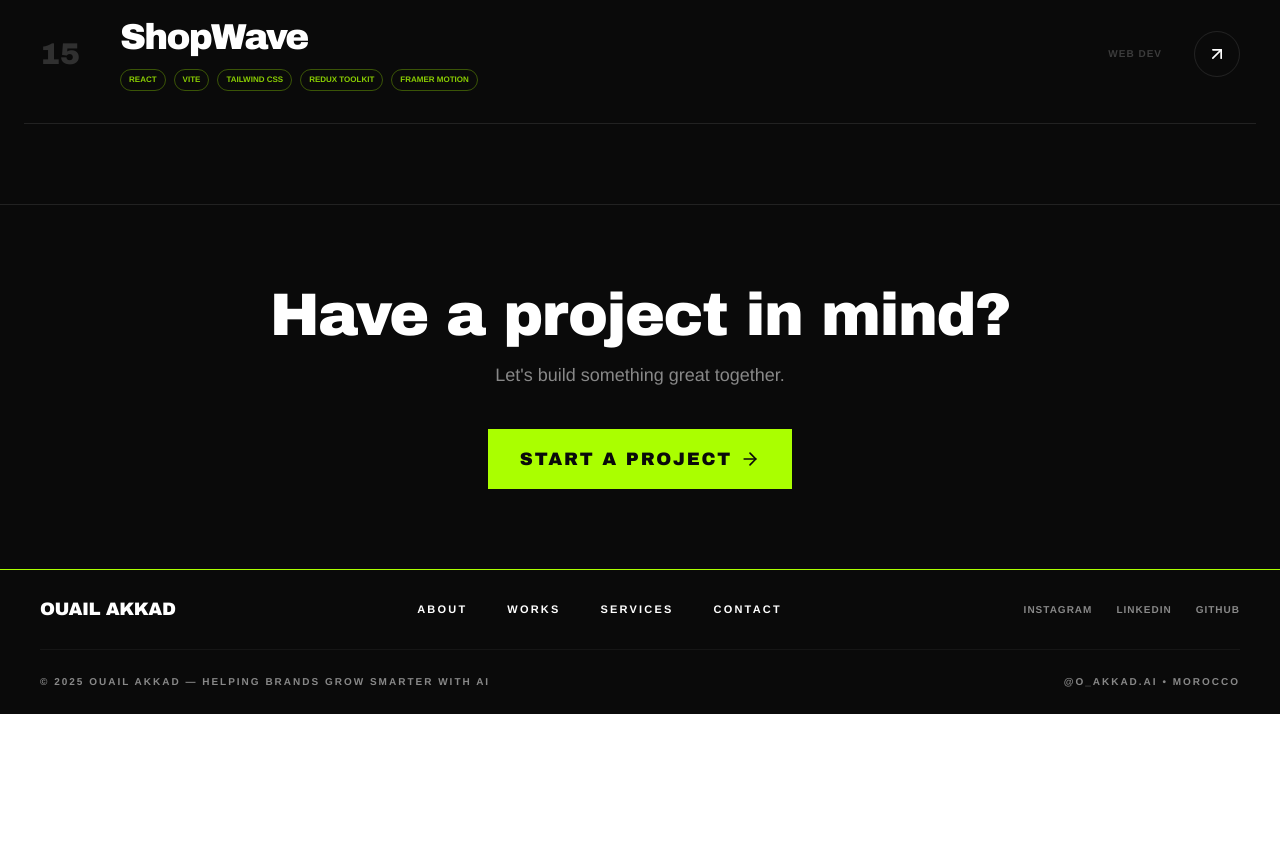
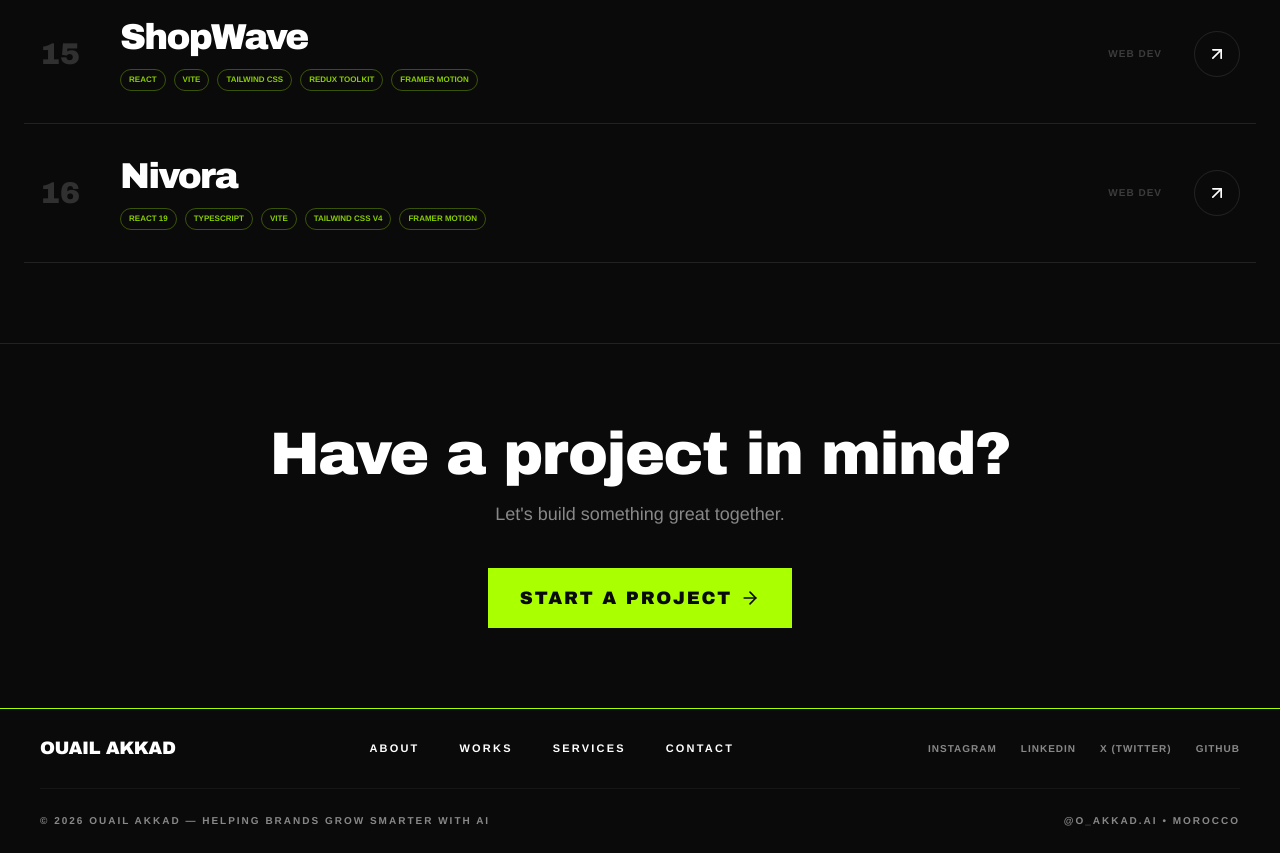
Before and after one commit to Wailakkad/Design-Agency, a React (Vite) app: page /works in a window 1280 px wide. Shown: the part 2600-3453 px from the top of the page. Before the commit the page ends 3314 px from the top, so only its background shows below. Built offline with nearby package versions, Linux system fonts and the light colour scheme.

Commit message:
new changes

```diff
--- a/src/components/About.tsx
+++ b/src/components/About.tsx
@@ -6,8 +6,8 @@ export default function About() {
   const [selectedProject, setSelectedProject] = useState<string | null>(null);
 
   const skills = [
-    'React', 'Next.js', 'Node.js', 'Figma', 'Flutter', 'Python',
-    'n8n', 'Voiceflow', 'Chatbase', 'Framer', 'Webflow', 'Supabase'
+    'React', 'Next.js', 'Node.js', 'Express', 'MySQL', 'MongoDB',
+    'Figma', 'n8n', 'Chatbase', 'Supabase', 'AI Creative'
   ];
 
   const projects = [
--- a/src/components/Footer.tsx
+++ b/src/components/Footer.tsx
@@ -27,16 +27,15 @@ export default function Footer() {
           </div>
 
           <div className="flex gap-6">
-            {['Instagram', 'Linkedin', 'Github'].map((social) => (
-              <a key={social} href="#" className="text-[10px] font-bold uppercase tracking-widest text-gray hover:text-white transition-colors interactive">
-                {social}
-              </a>
-            ))}
+            <a href="https://www.instagram.com/o_akkad.ai/" target="_blank" rel="noopener noreferrer" className="text-[10px] font-bold uppercase tracking-widest text-gray hover:text-white transition-colors interactive">Instagram</a>
+            <a href="https://linkedin.com/in/akkad-ouail-91456a301" target="_blank" rel="noopener noreferrer" className="text-[10px] font-bold uppercase tracking-widest text-gray hover:text-white transition-colors interactive">Linkedin</a>
+            <a href="https://x.com/Ouail_akkad_Ai" target="_blank" rel="noopener noreferrer" className="text-[10px] font-bold uppercase tracking-widest text-gray hover:text-white transition-colors interactive">X (Twitter)</a>
+            <a href="https://github.com/Wailakkad" target="_blank" rel="noopener noreferrer" className="text-[10px] font-bold uppercase tracking-widest text-gray hover:text-white transition-colors interactive">Github</a>
           </div>
         </div>
 
         <div className="flex flex-col md:flex-row justify-between items-center h-16 text-[10px] text-gray uppercase tracking-[0.2em] font-bold">
-          <p>© 2025 OUAIL AKKAD — Helping brands grow smarter with AI</p>
+          <p>© 2026 OUAIL AKKAD — Helping brands grow smarter with AI</p>
           <p>@O_AKKAD.AI • MOROCCO</p>
         </div>
       </div>
--- a/src/pages/WorksPage.tsx
+++ b/src/pages/WorksPage.tsx
@@ -134,6 +134,14 @@ const projects: Project[] = [
     tags: ['React', 'Vite', 'Tailwind CSS', 'Redux Toolkit', 'Framer Motion'],
     img: '/shopwave-thumbnail.png',
     description: 'ShopWave fashion e-commerce frontend built with React + Vite + Tailwind CSS v4 + Redux Toolkit + framer-motion. Features: scroll-aware navbar, product grids with filtering/pagination, cart with persist, recommendations carousels, responsive design, and cohesive dark-themed CTA sections across all pages.'
+  },
+  {
+    id: '16',
+    title: 'Nivora',
+    category: 'WEB DEV',
+    tags: ['React 19', 'TypeScript', 'Vite', 'Tailwind CSS v4', 'Framer Motion'],
+    img: '/nivora-thumbnail.jpg',
+    description: 'A premium brand website for a high-end architecture and interior design firm, built with React 19, TypeScript, Vite, Tailwind CSS v4, and Framer Motion. Features include a full-screen parallax hero with split-text/split-character animations, a bento-grid portfolio with full-screen lightbox project briefs, an infinite auto-scrolling team marquee, and multi-page routing (Home, About, Projects, Contact) with smooth AnimatePresence transitions. The design follows a brutalist-luxury aesthetic — black/stone palette, monospace typography, grayscale imagery with hover color reveals, and editorial-level motion design throughout.'
   }
 ];
 
@@ -434,17 +442,24 @@ export default function WorksPage() {
                     className="w-full h-auto object-contain"
                   />
                 )}
+                {selectedProject.title === 'Nivora' && (
+                  <img
+                    src="/Nivora- presentation-image.jpg"
+                    alt="Nivora Project Details"
+                    className="w-full h-auto object-contain"
+                  />
+                )}
               </div>
 
               <div className="p-6 border-t border-white/10">
                 <div className="flex items-center justify-between">
                   <div>
                     <h3 className="text-2xl font-black tracking-tight">{selectedProject.title}</h3>
-                    <p className="text-gray text-sm mt-2 max-w-lg">
+                    <p className="text-gray text-sm mt-2 max-w-xl">
                       {selectedProject.description}
                     </p>
                   </div>
-                    {selectedProject.title !== 'Luma Finance Mobile App' && selectedProject.title !== 'NATUROMA' && selectedProject.title !== 'ShopMind AI' && (
+                    {selectedProject.title !== 'Luma Finance Mobile App' && selectedProject.title !== 'NATUROMA' && selectedProject.title !== 'ShopMind AI' && selectedProject.title !== 'Nivora' && (
                     <a
                       href={selectedProject.title === 'Natural Baby' ? 'https://rag-chatbot-pied-seven.vercel.app/' : selectedProject.title === 'OPTIC STUDIO' ? 'https://opticien-website-ai-agent-for-custo.vercel.app/' : selectedProject.title === 'Plumbing Services' ? 'https://plumber-jade.vercel.app/' : selectedProject.title === 'Next-Gen Agency' ? 'https://neuro-nexa.vercel.app/' : selectedProject.title === 'Bold Orange' ? 'https://web-agency-landing-page-flame.vercel.app/' : selectedProject.title === 'Soda Brand Store' ? 'https://xoxo-bice.vercel.app/' : selectedProject.title === 'Roofing Business Landing Page' ? 'https://roofguard-pro.vercel.app/' : selectedProject.title === 'Roofing Co. Redesign' ? 'https://erich-ide-co-dachdeckermeister-gmb.vercel.app/' : selectedProject.title === 'CozyNest' ? 'https://cozynest-landing.vercel.app/' : selectedProject.title === 'HMT Oria — Motorcycle Helmet Interactive Showcase' ? 'https://hmt-oria-gt.vercel.app/' : selectedProject.title === 'ShopWave' ? 'https://shop-wave-fashion-e-commerce-fronte.vercel.app/' : 'https://nextjs-ai-fullstack-store.vercel.app/'}
                       target="_blank"
```
Also changed, not shown: public/nivora-thumbnail.jpg (added), 1 other file (tests, documents, lock files or other folders).
